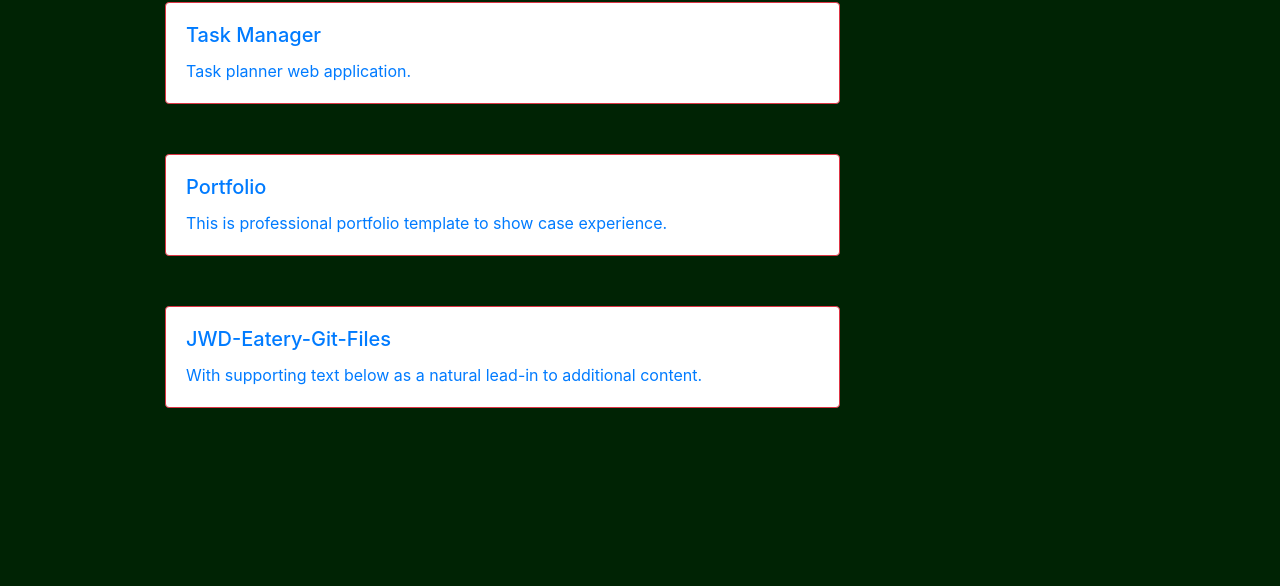
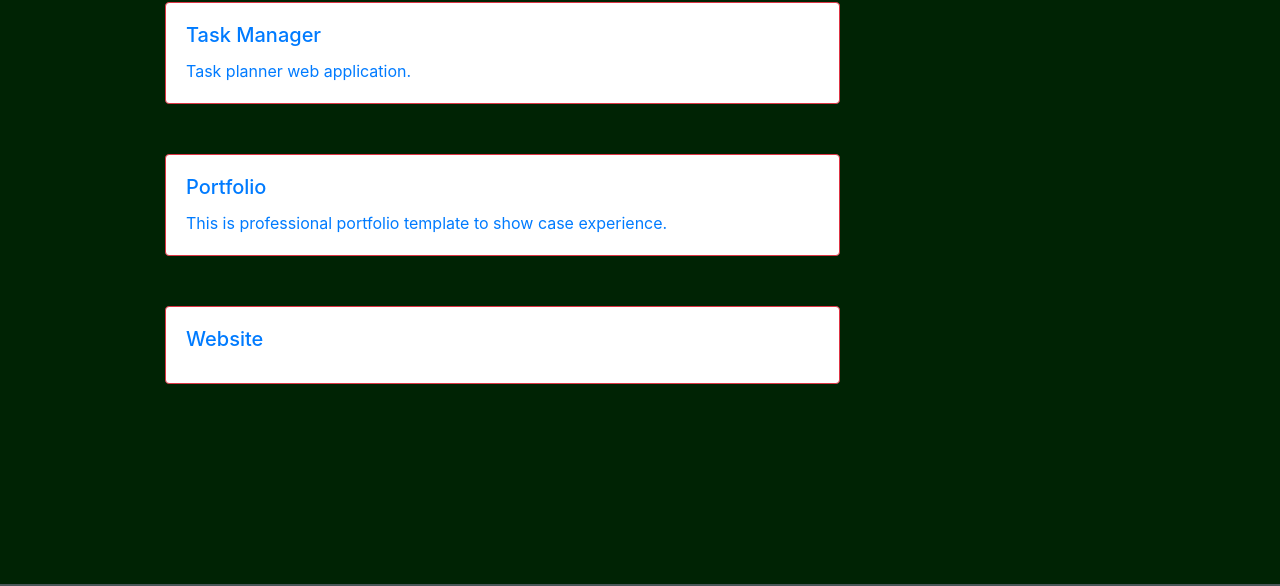
Before and after one commit to Kelbore/Professional-portfolio, a plain HTML site: page index.html in a window 1280 px wide. Shown: the part 2933-3519 px from the top of the page. Drawn offline with nearby package versions, Linux system fonts and the light colour scheme.

Commit message:
modified index and observers

```diff
--- a/index.html
+++ b/index.html
@@ -173,8 +173,8 @@
    <a  href="https://github.com/Kelbore/Guitar_School">
     <div class="card border-danger slide-in from-left work1" id="thirdProject">
       <div class="card-body">
-        <h5 class="card-title">JWD-Eatery-Git-Files</h5>
-        <p class="card-text">With supporting text below as a natural lead-in to additional content.</p>
+        <h5 class="card-title">Website</h5>
+        <p class="card-text"></p>
       </div>
     </div>
    </a>
--- a/observers.js
+++ b/observers.js
@@ -4,7 +4,7 @@ const sliders = document.querySelectorAll('.slide-in');
 
 const appearOptions = {
     threshold: 0,
-    rootMargin: "0px 0px -300px 0px"
+    rootMargin: "0px 0px -250px 0px"
 };
 
 const appearOnScroll = new IntersectionObserver(function(entries, appearOnScroll) {
```
